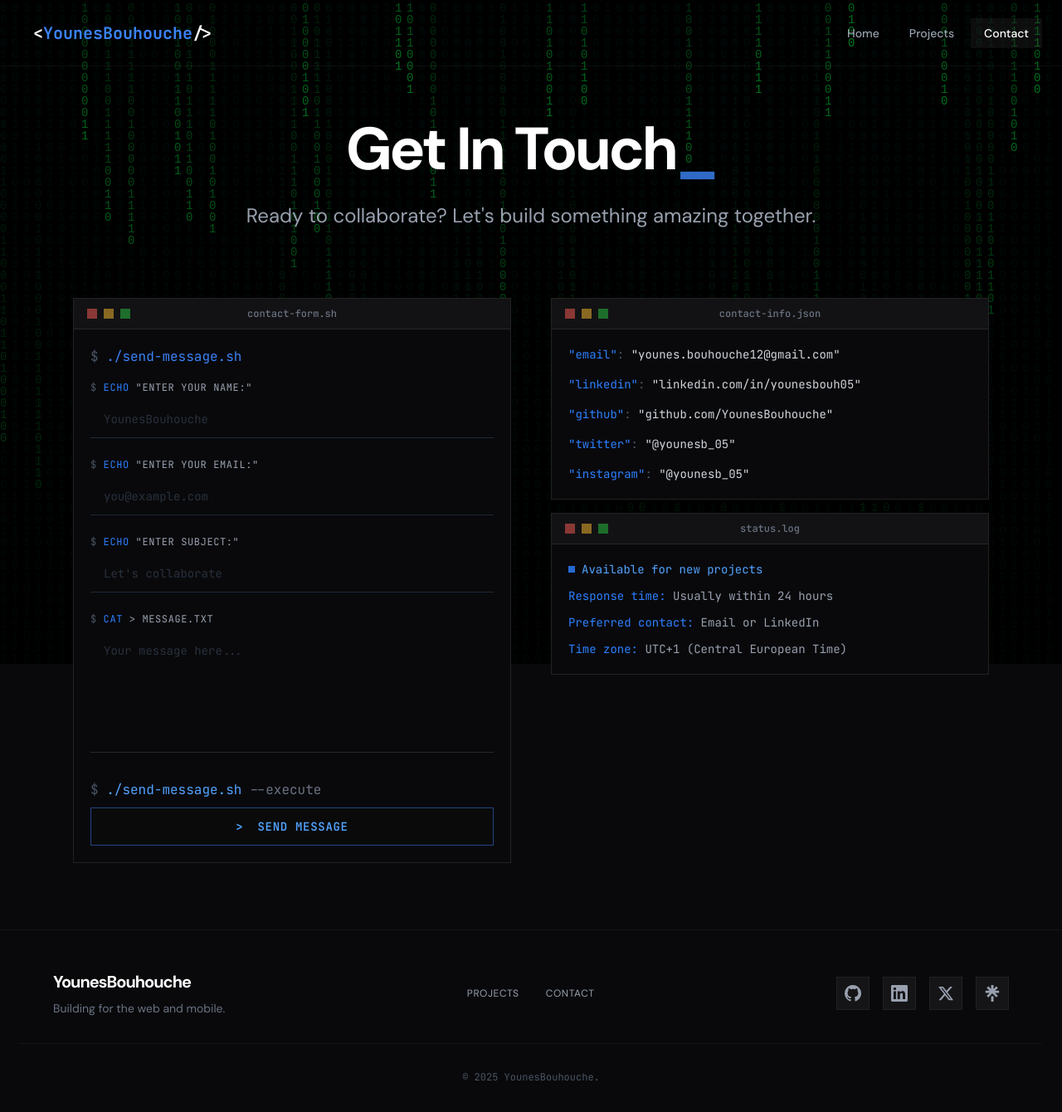
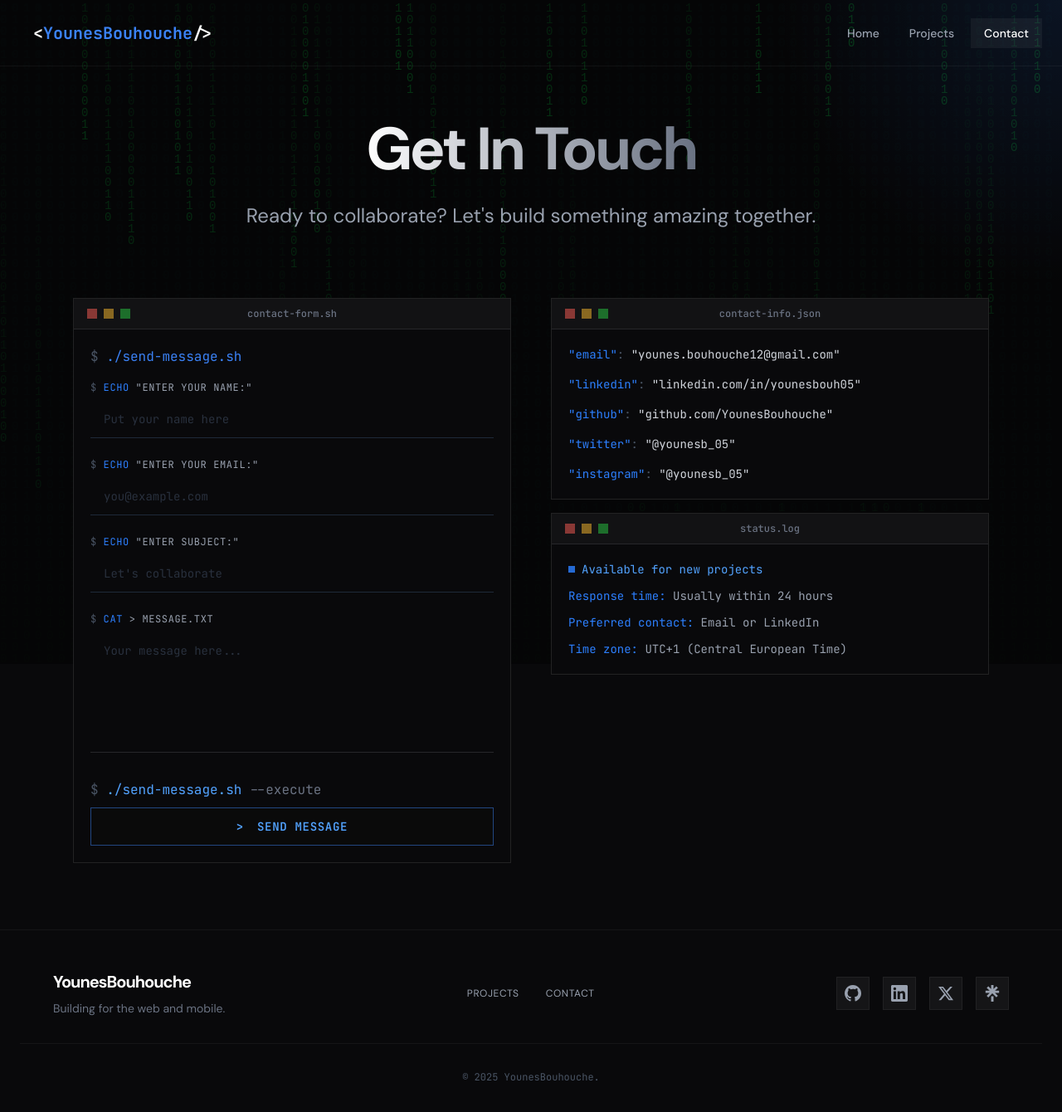
Before and after one commit to YounesBouhouche/my-portfolio, a React (Vite) app: page /contact in a window 1280 px wide. Shown: the top 1340 px of the page at 83% size. Built offline with nearby package versions, Linux system fonts and the light colour scheme.

Commit message:
docs: improve hero and contact component UI/UX

```diff
--- a/src/components/home/Hero.tsx
+++ b/src/components/home/Hero.tsx
@@ -1,3 +1,4 @@
+import { Link } from "@tanstack/react-router";
 import { useState, useEffect } from "react";
 
 export default function Hero() {
@@ -71,15 +72,15 @@ export default function Hero() {
           </p>
 
           <div className="flex flex-wrap gap-4 pt-4">
-            <a href="#projects" className="terminal-button-link">
+            <Link to="/projects" className="terminal-button-link">
               View Projects
-            </a>
-            <a
-              href="/contact"
+            </Link>
+            <Link
+              to="/contact"
               className="px-8 py-3 text-sm font-semibold tracking-wider uppercase border border-white/20 text-white bg-white/5 hover:bg-white/10 transition-all font-mono"
             >
               Contact Me
-            </a>
+            </Link>
             <a
               href="./assets/cv/document.pdf"
               download="Younes_Bouhouche_CV.pdf"
@@ -104,9 +105,9 @@ export default function Hero() {
           </div>
         </div>
       </div>
-      <div className="opacity-30 lg:opacity-100 flex justify-center items-end absolute top-0 bottom-0 right-0 w-full lg:w-1/2 overflow-hidden pointer-events-none">
+      <div className="opacity-30 lg:opacity-90 flex justify-center items-end absolute top-0 bottom-0 right-0 w-full lg:w-1/2 overflow-hidden pointer-events-none">
         <img
-          src="./assets/png/me_bw.png"
+          src="./assets/png/me_bw.webp"
           alt="Younes Bouhouche"
           className="h-[80%] lg:h-full object-contain object-bottom animate-float-in origin-bottom"
         />
--- a/src/components/routes/ContactComponent.tsx
+++ b/src/components/routes/ContactComponent.tsx
@@ -89,15 +89,16 @@ export default function ContactComponent() {
   };
 
   return (
-    <div className="min-h-screen bg-[#09090b] text-white pt-20 relative overflow-hidden">
-      <BinaryRain />
+    <div className="min-h-screen bg-background text-white pt-20 relative overflow-hidden">
+      <div className="absolute inset-0 bg-[radial-gradient(circle_at_top_right,_var(--color-primary)_0%,_transparent_20%)] opacity-20 pointer-events-none"></div>
+
+      <BinaryRain className="opacity-40" />
 
       <div className="relative z-10 max-w-6xl mx-auto px-6 py-16">
         <div className="text-center mb-16">
           <h1 className="text-5xl md:text-7xl font-bold mb-6 tracking-tighter">
-            <span className="text-white">
+            <span className="text-transparent bg-clip-text bg-gradient-to-r from-white to-gray-500">
               {displayedText}
-              <span className="cursor text-primary animate-pulse">_</span>
             </span>
           </h1>
           <p className="text-xl md:text-2xl text-gray-400 max-w-3xl mx-auto leading-relaxed">
@@ -137,7 +138,7 @@ export default function ContactComponent() {
                     onChange={handleInputChange}
                     required
                     className="terminal-input"
-                    placeholder="YounesBouhouche"
+                    placeholder="Put your name here"
                   />
                 </div>
 
@@ -203,7 +204,7 @@ export default function ContactComponent() {
                   <button
                     type="submit"
                     disabled={isSubmitting}
-                    className="terminal-button-link w-full cursor-pointer bg-blue-600/10 border border-blue-600/30 text-blue-400 hover:bg-blue-600 hover:text-white transition-all duration-300 py-3 font-mono text-sm uppercase tracking-wider"
+                    className="terminal-button-link w-full flex justify-center items-center gap-2"
                   >
                     <span>{isSubmitting ? "Sending..." : "Send Message"}</span>
                   </button>
```
